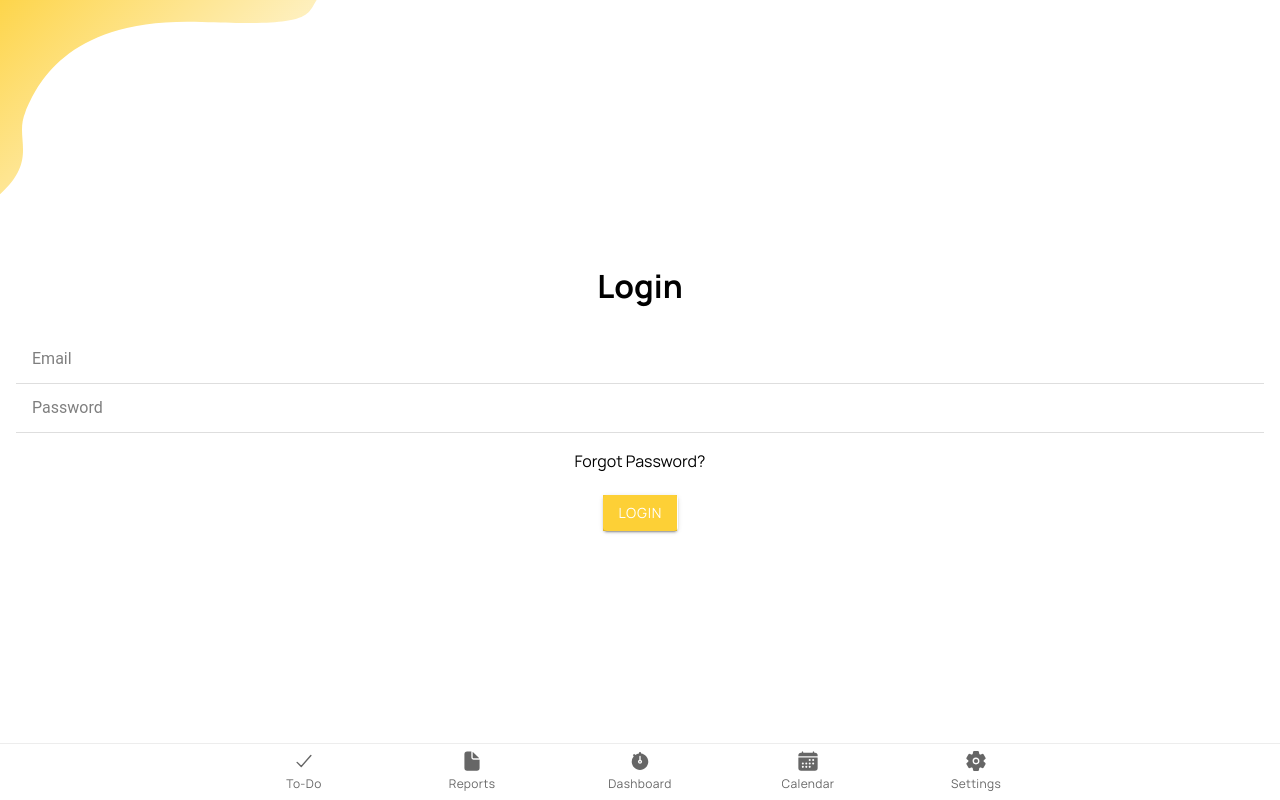
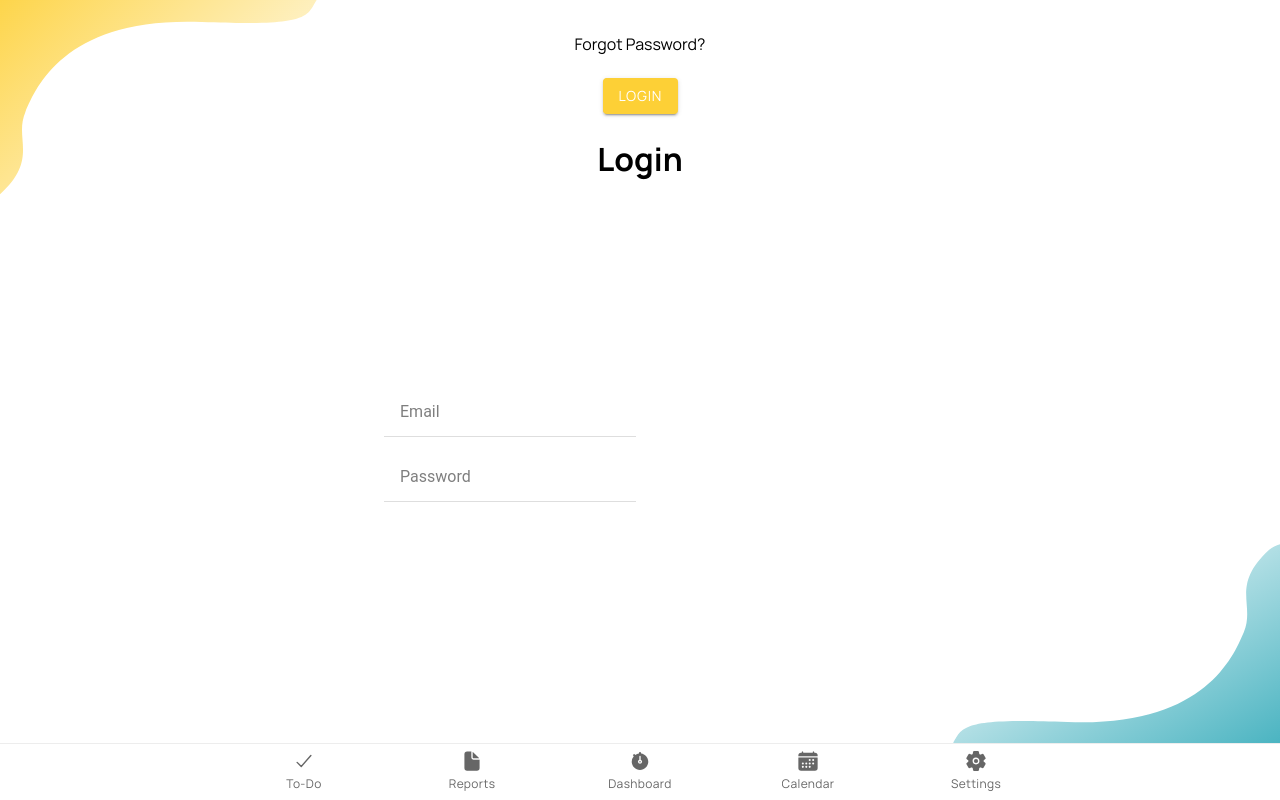
Before and after one commit to messiah-timescape/timescape, a React (Create React App) app: page /login in a window 1280 px wide. Built offline with nearby package versions, Linux system fonts and the light colour scheme.

Commit message:
more progress on login

```diff
--- a/src/pages/login.tsx
+++ b/src/pages/login.tsx
@@ -7,25 +7,27 @@ import "../styles/Login.scss";
 const Login: React.FC = () => {
     return (
       <React.Fragment>
-        <img src={topImage} />
+
         <IonContent class="ion-padding">
           <div className="div-content">
             <h1>Login</h1>
 
-            <IonItem>
+          <div className="field">
+            <IonItem className="input">
               <IonInput placeholder="Email" required></IonInput>
             </IonItem>
-            <IonItem>
+            <IonItem className="input">
               <IonInput placeholder="Password" required></IonInput>
             </IonItem>
+          </div>
 
             <p>Forgot Password?</p>
 
-            <IonButton className="button" fill="solid" size="default" color="#FDD036">Login</IonButton>
+            <IonButton className="button">Login</IonButton>
           </div>
-
         </IonContent>
-      <img src={bottomImage} />
+        <img id="top-border" src={topImage} />
+        <img id="bot-border" src={bottomImage} />
       </React.Fragment>
     );
   };
--- a/src/styles/Login.scss
+++ b/src/styles/Login.scss
@@ -3,9 +3,37 @@
 
     h1 {
         font-size: 24;
+        position: absolute;
+        top: 15%;
+        left: 50%;
+        transform: translate(-50%, 0%);
+    }
+
+    .field {
+        position: absolute;
+        top: 50%;
+        left: 30%;
+
+        .input {
+            margin-top: 1em;
+            margin-bottom: 1em;
+        }
     }
 
     .button {
-        background: #FDD036;
+        background-color: var(--ion-color-primary);
+        border-radius: 5px;
     }
 }
+
+#top-border {
+    position: absolute;
+    top: 0;
+    left: 0;
+}
+
+#bot-border {
+    position: absolute;
+    bottom: 0;
+    right: 0;
+}
```
